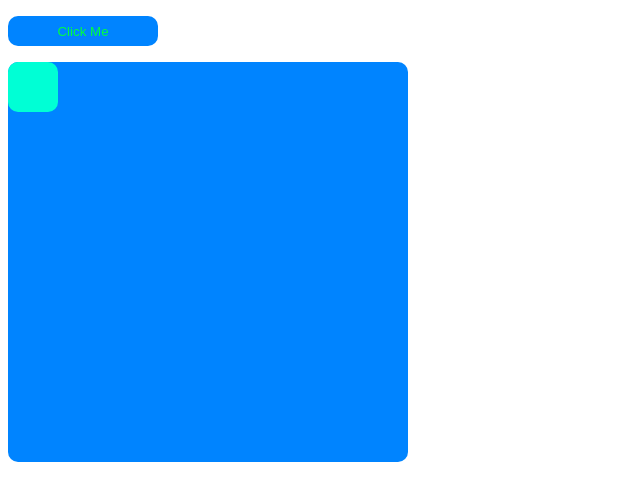
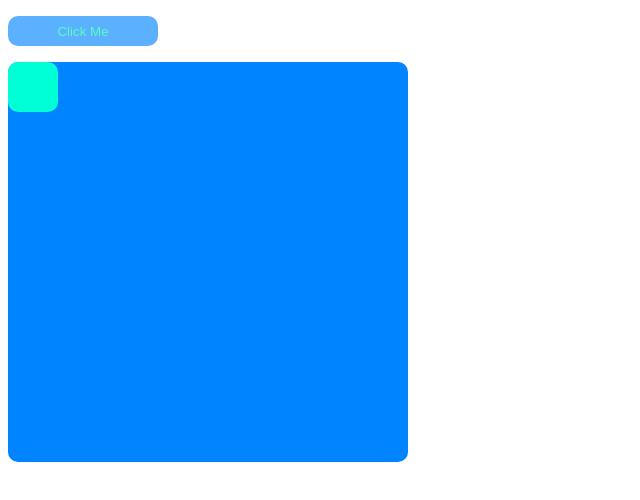
Before and after one commit to mantodinas/html-js-git-test, a plain HTML site: page index.html in a window 1280 px wide. In both pictures the pointer is over the button "Click Me". Shown: the whole page, without its empty margins (0-640 px from the left). Drawn offline with Linux system fonts and the light colour scheme.

Commit message:
color changed

```diff
--- a/index.html
+++ b/index.html
@@ -30,6 +30,10 @@
     background-color: #0084ff;
     color: #00ff40;
 }
+.btn-click-me:hover {
+    background-color: #5bb0ff;
+    color: #58ffbf;
+}
 </style>
 
 <body>
```
